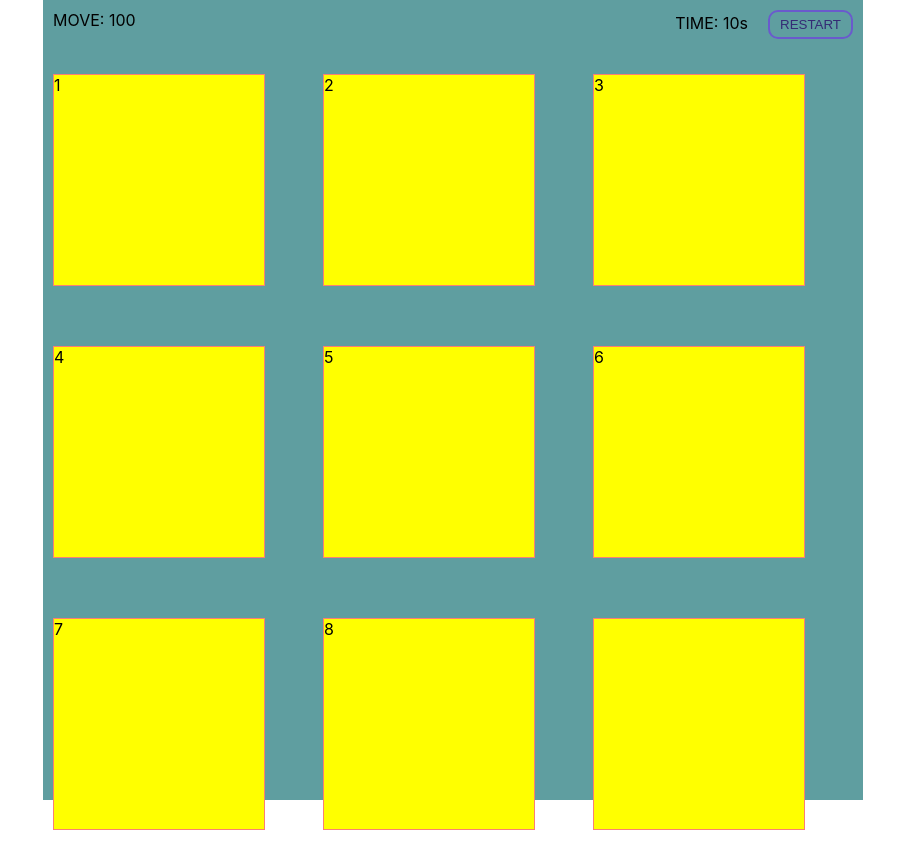
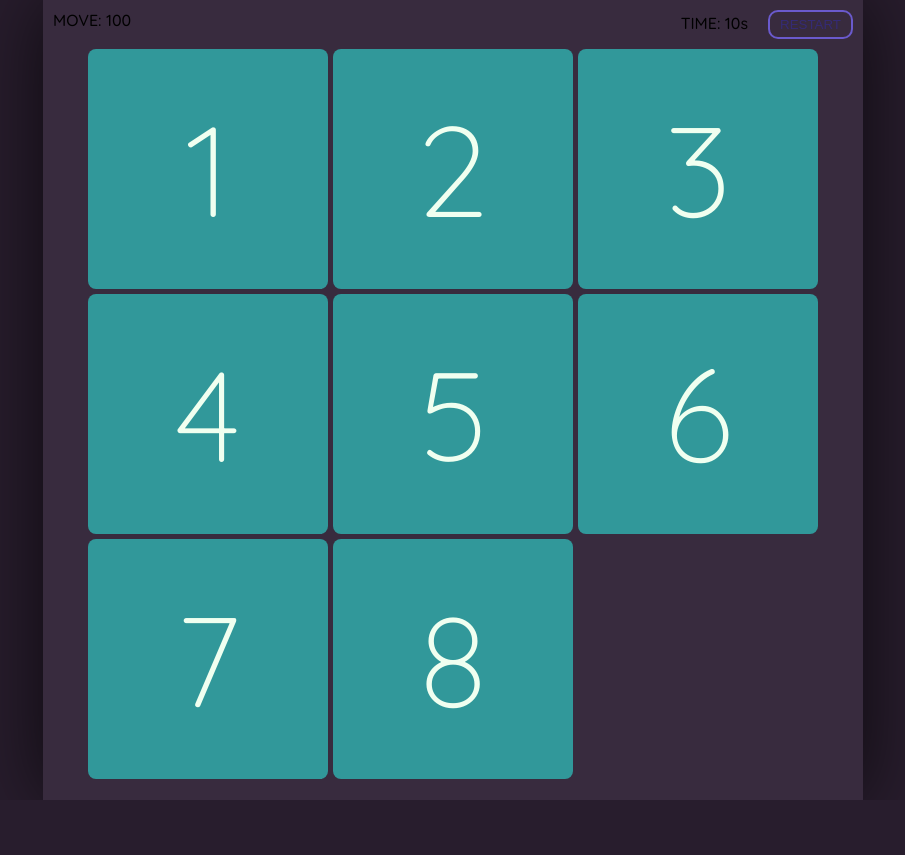
Before and after one commit to F9Uf/react-8puzzle, a React (Create React App) app: page / in a window 1280 px wide. Shown: the whole page, without its empty margins (187-1092 px from the left). After the commit the page ends 800 px from the top, so only its background shows below. Built offline with nearby package versions, Linux system fonts and the light colour scheme.

Commit message:
update block layout theme

```diff
--- a/src/App.css
+++ b/src/App.css
@@ -1,5 +1,4 @@
 .App {
-    background-color: cadetblue;
     display: block;
     margin: 0 auto;
     padding: 10px 10px;
@@ -10,4 +9,9 @@
     position: relative;
     top: 50vh;
     transform: translateY(-50%);
+    background-color: #382b3e;
+
+    -webkit-box-shadow: 0px 0px 75px 1px rgba(0,0,0,0.67);
+    -moz-box-shadow: 0px 0px 75px 1px rgba(0,0,0,0.67);
+    box-shadow: 0px 0px 75px 1px rgba(0,0,0,0.67);
 }
--- a/src/Game/Board/Block.css
+++ b/src/Game/Board/Block.css
@@ -1,6 +1,25 @@
 .block {
   display: block;
-  background-color: yellow;
-  border: 1px salmon solid;
-  margin: 25px 0;
+  background-color: #31989a;
+  color: honeydew;
+  font-size: 10vw;
+  font-weight: 300;
+  cursor: pointer;
+  border-radius: 8px;
+  outline: none;
+
+  display: flex;
+  justify-content: center;
+  align-items: center;
+
+  -webkit-touch-callout: none; /* iOS Safari */
+  -webkit-user-select: none; /* Safari */
+  -khtml-user-select: none; /* Konqueror HTML */
+  -moz-user-select: none; /* Old versions of Firefox */
+  -ms-user-select: none; /* Internet Explorer/Edge */
+  user-select: none; /* Non-prefixed version, currently supported by Chrome, Edge, Opera and Firefox */
 }
+
+.block.is-empty {
+  background-color: transparent;
+}
--- a/src/Game/Board/Block.tsx
+++ b/src/Game/Board/Block.tsx
@@ -10,13 +10,15 @@ interface blockProps {
 function Block(props: blockProps) {
   return (
     <div
-      className="block"
+      className={`block ${props.value === ' ' || props.value === '' ? 'is-empty' : ''}`}
       style={{
         width: props.width,
         height: props.height
       }}
     >
-      {props.value}
+      <span className="text">
+        {props.value}
+      </span>
     </div>
   );
 }
--- a/src/Game/Board/index.css
+++ b/src/Game/Board/index.css
@@ -1,10 +1,8 @@
 .board {
   margin-top: 10px;
-  /* background-color: tomato; */
+  justify-content: center;
   display: grid;
-  grid-column-gap: 10px;
-  grid-row-gap: 10px;
-  grid-template-columns: auto auto auto;
-  width: 100%;
+  grid-row-gap: 5px;
+  grid-column-gap: 5px;
   height: auto;
 }
--- a/src/Game/Board/index.tsx
+++ b/src/Game/Board/index.tsx
@@ -14,11 +14,11 @@ function Board() {
   const [height, setHeight] = useState(computedSize(window.innerWidth, window.innerHeight));
 
   function computedSize(width: number, height: number): number {
-    const padding = 50;
+    const padding = 15;
     if (width < height) {
       return ((width - 20) / 3) - padding;
     }
-    return ((height - 20) / 3) - padding;
+    return ((height - 20) / 3) - padding - 5;
   }
 
   useEffect(() => {
@@ -35,7 +35,13 @@ function Board() {
   })
 
   return (
-    <div className="board">
+    <div
+      className="board"
+      style={{
+        gridTemplateRows: `${width}px ${width}px ${width}px`,
+        gridTemplateColumns: `${width}px ${width}px ${width}px`
+      }}
+    >
       {puzzle.map((row, rIndex) => {
         return row.map((col, cIndex) => {
           return <Block
--- a/src/index.css
+++ b/src/index.css
@@ -1,15 +1,9 @@
+@import url('https://fonts.googleapis.com/css2?family=Quicksand:wght@300;500&display=swap');
+
 body {
   margin: 0;
   padding: 0;
-  font-family: -apple-system, BlinkMacSystemFont, 'Segoe UI', 'Roboto', 'Oxygen',
-    'Ubuntu', 'Cantarell', 'Fira Sans', 'Droid Sans', 'Helvetica Neue',
-    sans-serif;
-  -webkit-font-smoothing: antialiased;
-  -moz-osx-font-smoothing: grayscale;
+  font-family: 'Quicksand', sans-serif;
   overflow: hidden;
+  background-color: #281d2d;
 }
-
-code {
-  font-family: source-code-pro, Menlo, Monaco, Consolas, 'Courier New',
-    monospace;
-}
```
